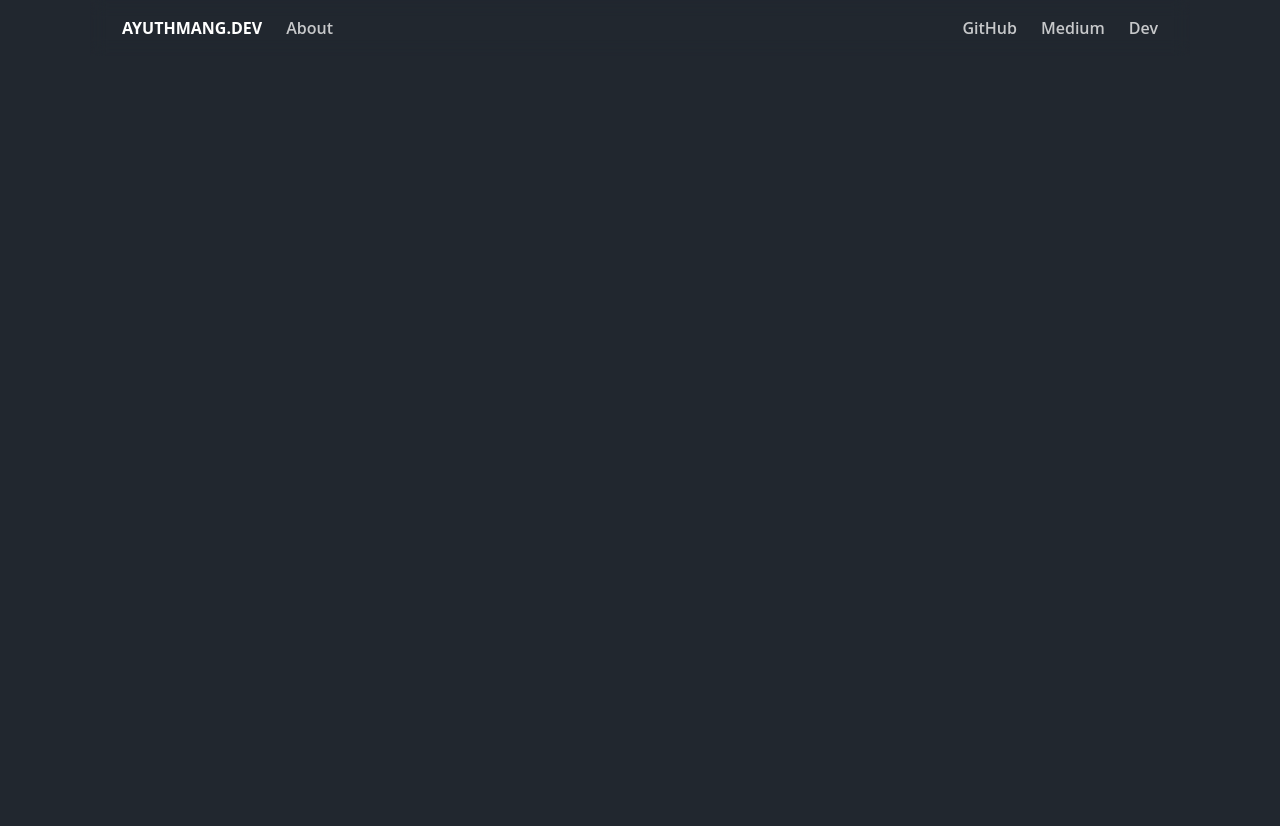
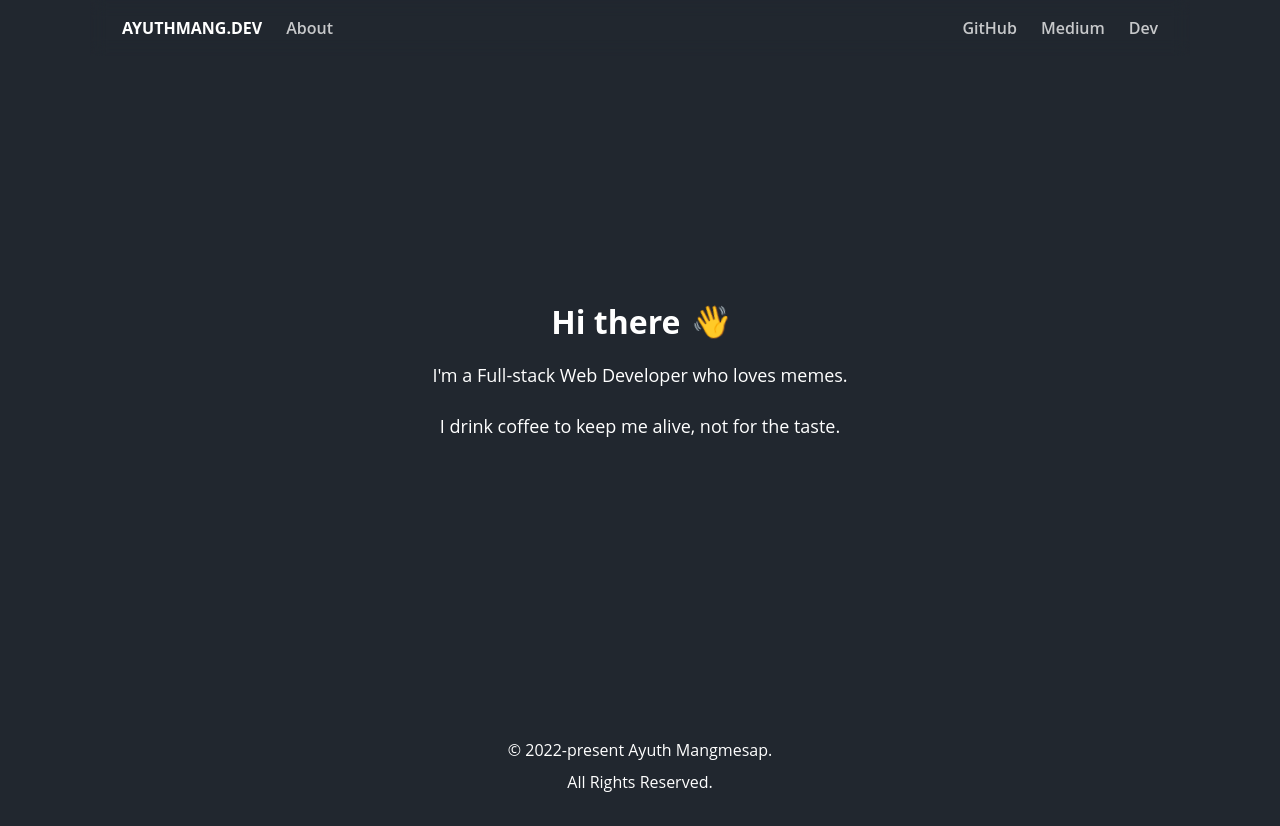
Before and after one commit to ayuthmang/ayuthmang.dev, a Next.js app: page /about in a window 1280 px wide. Before the commit the page ends 800 px from the top, so only its background shows below. Built offline with nearby package versions, Linux system fonts and the light colour scheme.

Commit message:
refactor: use react query

```diff
--- a/package.json
+++ b/package.json
@@ -15,10 +15,12 @@
   },
   "dependencies": {
     "@radix-ui/react-dialog": "^1.0.5",
+    "@tanstack/react-query": "^5.29.2",
+    "@tanstack/react-query-devtools": "^5.29.2",
     "axios": "^1.6.7",
     "clsx": "^2.1.0",
     "feather-icons": "^4.29.1",
-    "next": "^14.1.4",
+    "next": "^14.2.2",
     "react": "^18.2.0",
     "react-dom": "^18.2.0",
     "react-feather": "^2.0.10",
--- a/src/app/layout.tsx
+++ b/src/app/layout.tsx
@@ -5,6 +5,7 @@ import StyledComponentsRegistry from '~/components/StyledComponentsRegistry'
 import './globals.css'
 import React from 'react'
 import MaxWidthWrapper from '~/components/MaxWidthWrapper'
+import Providers from './providers'
 
 export const metadata: Metadata = {
   title: 'Ayuth Mangmesap',
@@ -19,11 +20,13 @@ export default function RootLayout({ children }: RootLayoutProps) {
   return (
     <html>
       <body suppressHydrationWarning={true}>
-        <StyledComponentsRegistry>
-          <Header />
-          {/* <MaxWidthWrapper>{children}</MaxWidthWrapper>
-          <Footer /> */}
-        </StyledComponentsRegistry>
+        <Providers>
+          <StyledComponentsRegistry>
+            <Header />
+            <MaxWidthWrapper>{children}</MaxWidthWrapper>
+            <Footer />
+          </StyledComponentsRegistry>
+        </Providers>
       </body>
     </html>
   )
--- a/src/app/page.tsx
+++ b/src/app/page.tsx
@@ -13,9 +13,9 @@ function Page() {
   return (
     <>
       <MainContent>
-        {/* <React.Suspense fallback={<ArticleGridSkeleton rows={3} columns={3} />}>
+        <React.Suspense fallback={<ArticleGridSkeleton rows={3} columns={3} />}>
           <ArticleGrid />
-        </React.Suspense> */}
+        </React.Suspense>
       </MainContent>
     </>
   )
--- /dev/null
+++ b/src/app/providers.tsx
@@ -0,0 +1,16 @@
+'use client'
+
+import { QueryClient, QueryClientProvider } from '@tanstack/react-query'
+import { ReactQueryDevtools } from '@tanstack/react-query-devtools'
+import React from 'react'
+
+export default function Providers({ children }: { children: React.ReactNode }) {
+  const [queryClient] = React.useState(() => new QueryClient())
+
+  return (
+    <QueryClientProvider client={queryClient}>
+      {children}
+      <ReactQueryDevtools />
+    </QueryClientProvider>
+  )
+}
--- a/src/constants/index.ts
+++ b/src/constants/index.ts
@@ -9,3 +9,5 @@ export const QUERIES = {
   tabletAndSmaller: `(max-width: ${BREAKPOINTS.tablet / 16}rem)`,
   laptopAndSmaller: `(max-width: ${BREAKPOINTS.laptop / 16}rem)`,
 } as const
+
+export * from './route.constants'
--- /dev/null
+++ b/src/constants/route.constants.ts
@@ -0,0 +1,3 @@
+export const ROUTES = {
+  ABOUT: '/about',
+} as const
```
Also changed, not shown: 1 other file (tests, documents, lock files or other folders).
